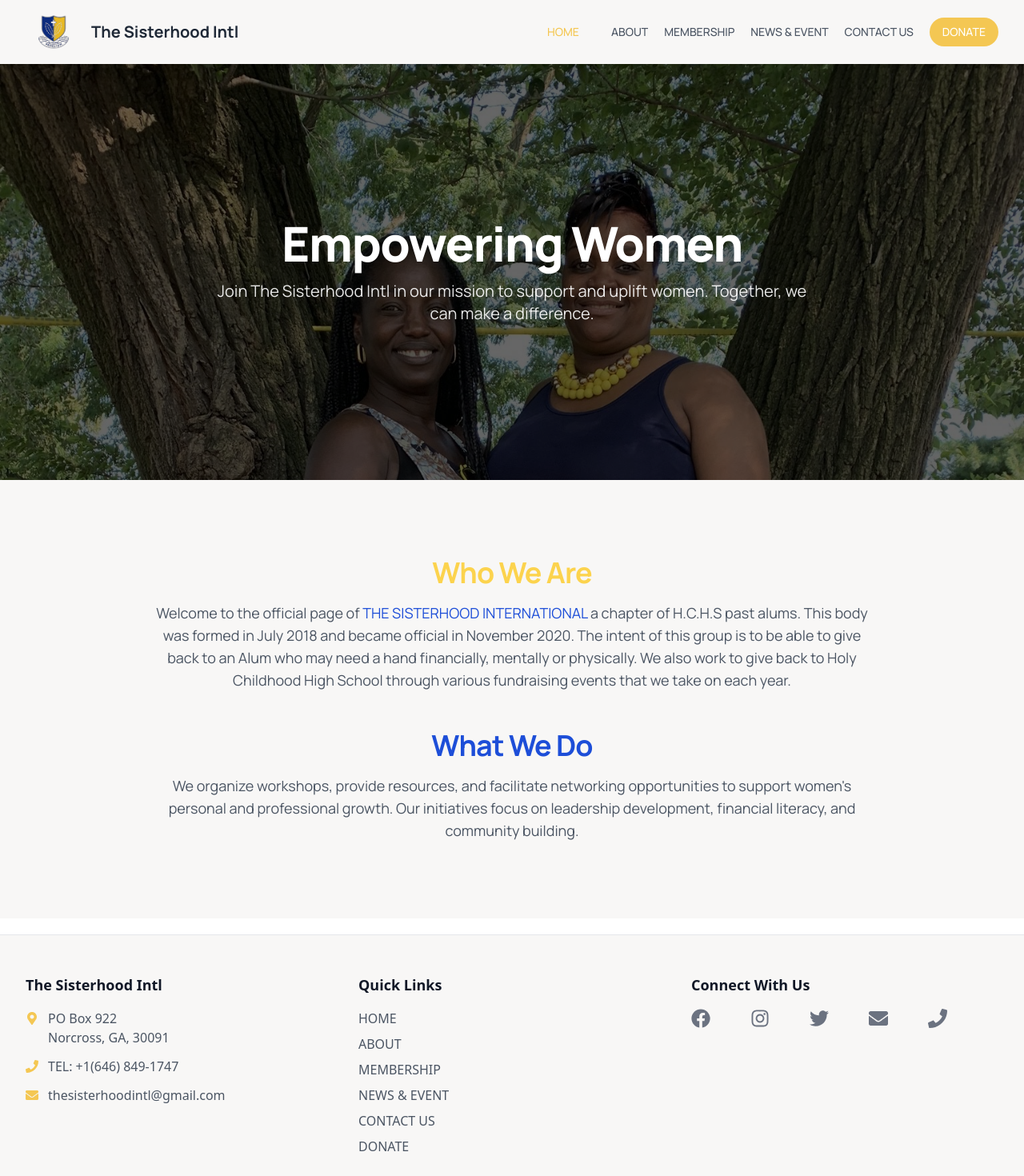
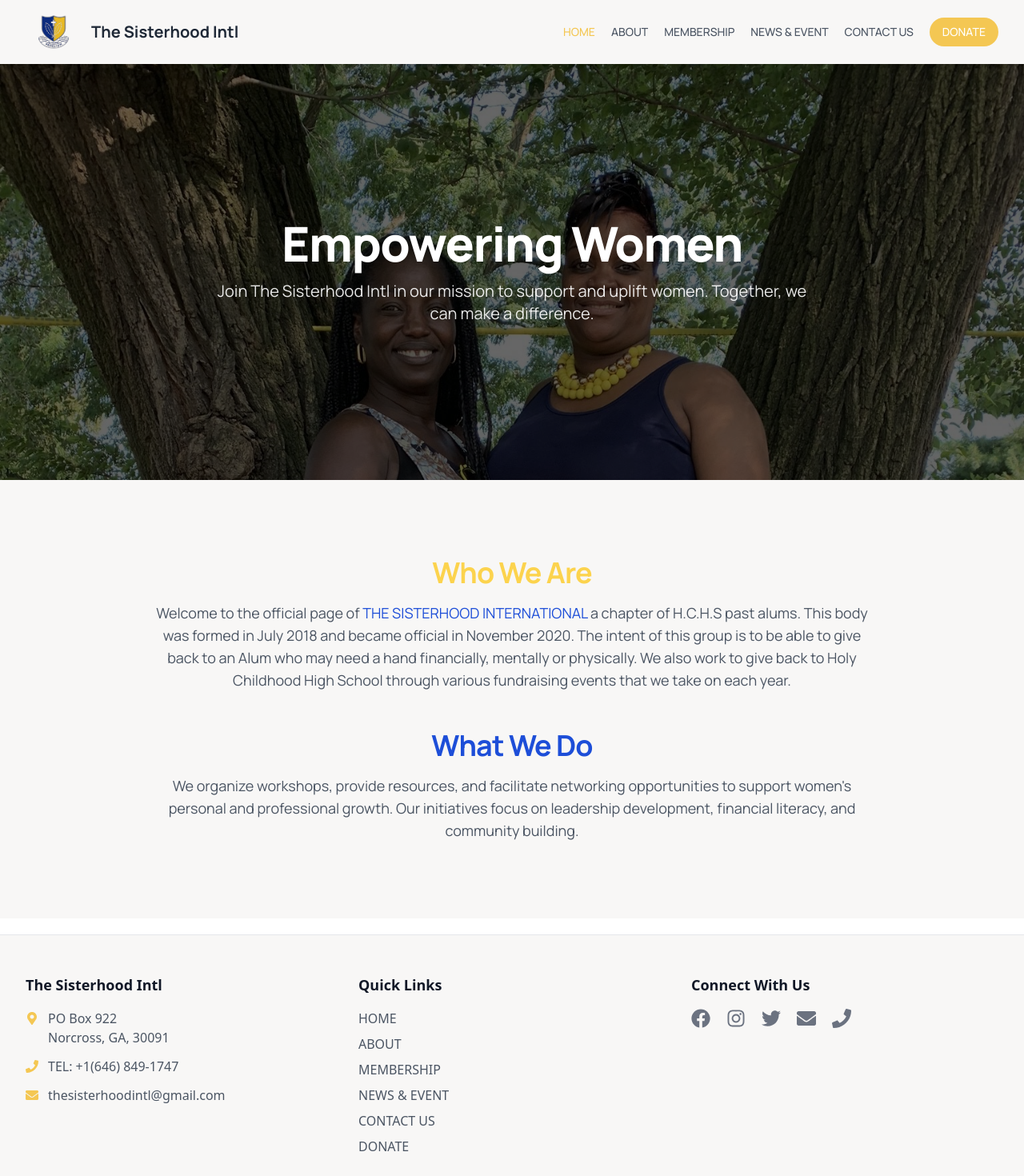
Before and after one commit to Kennysaruni/thesisterhoodintl, a React (Vite) app: page / in a window 1280 px wide. Shown: the top 1470 px of the page at 80% size. Built offline with nearby package versions, Linux system fonts and the light colour scheme.

Commit message:
Fixed spacing

```diff
--- a/src/Components/Footer.jsx
+++ b/src/Components/Footer.jsx
@@ -64,7 +64,7 @@
 
                     <div className='space-y-4'>
                         <h3 className='text-lg font-semibold text-gray-900 dark:text-white'>Connect With Us</h3>
-                        <div className='flex justify-between w-xs'>
+                        <div className='flex gap-x-5 w-xs'>
                             {socialLinks.map((social) => (
                                 <a
                                     key={social.name}
--- a/src/Components/Navbar.jsx
+++ b/src/Components/Navbar.jsx
@@ -37,14 +37,14 @@
                             <h1 className='text-xl font-bold text-gray-800 dark:text-white'>The Sisterhood Intl</h1>
                         </NavLink>
 
-                        <nav className='hidden md:flex items-center space-x-5'>
+                        <nav className='hidden md:flex items-center text-center gap-x-5'>
                             {navLinks.map((link) => (
 
                                 <NavLink
                                     key={link.name}
                                     to={link.path}
 
-                                    className={({ isActive }) => `${isActive ? activeLinkStyle : inactiveLinkStyle} text-sm font-medium transition-colors`}
+                                    className={({ isActive }) => `${isActive ? activeLinkStyle : inactiveLinkStyle} text-center text-sm font-medium transition-colors`}
                                 >
                                     {link.name}
                                 </NavLink>
```
